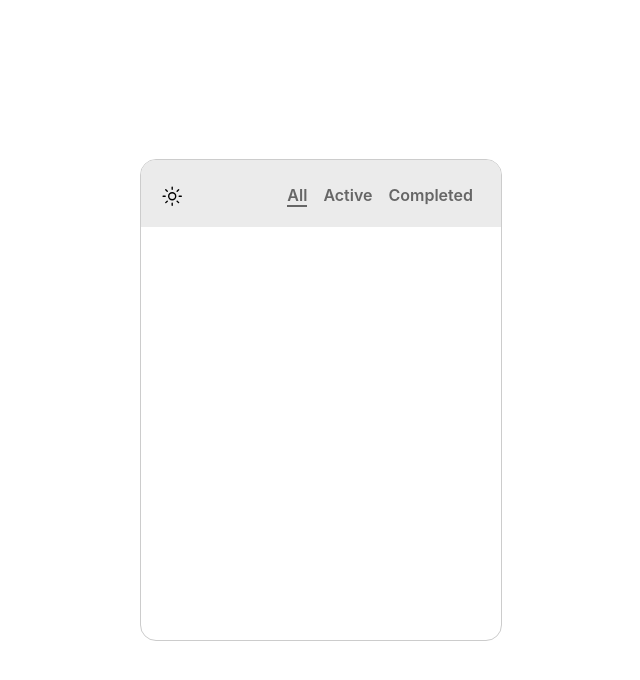
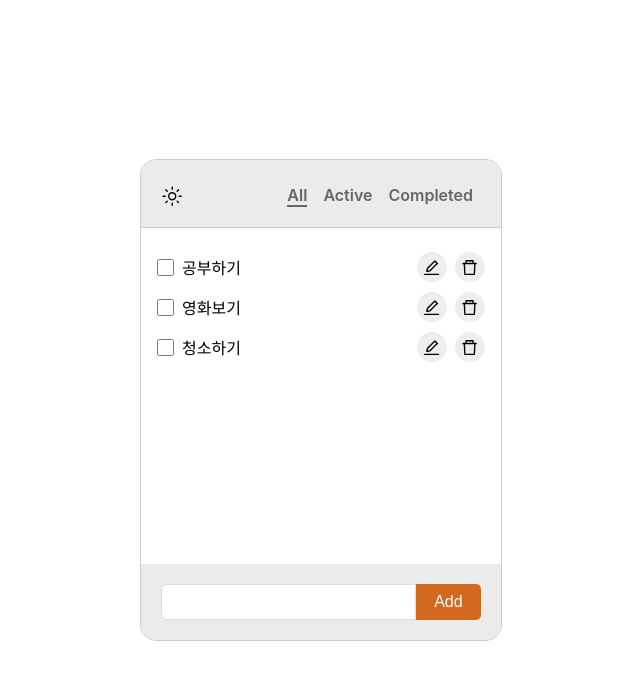
Before and after one commit to mylko72/react-todo, a React (Create React App) app: page / in a window 1280 px wide. Shown: the top 680 px of the page, without its empty margins (319-959 px from the left). Built offline with nearby package versions, Linux system fonts and the light colour scheme.

Commit message:
todo 레이아웃 코딩 완료

```diff
--- a/package.json
+++ b/package.json
@@ -35,5 +35,6 @@
       "last 1 firefox version",
       "last 1 safari version"
     ]
-  }
+  },
+  "packageManager": "yarn@1.22.22+sha512.a6b2f7906b721bba3d67d4aff083df04dad64c399707841b7acf00f6b133b7ac24255f2652fa22ae3534329dc6180534e98d17432037ff6fd140556e2bb3137e"
 }
--- a/src/App.css
+++ b/src/App.css
@@ -26,6 +26,8 @@ a:visited {
 }
 
 .App-todo {
+  display: flex;
+  flex-direction: column;
   width: 360px;
   height: 480px;
   overflow: hidden;
@@ -35,38 +37,3 @@ a:visited {
   background-color: #fff;
   text-align: center;
 }
-
-.App-header {
-  display: flex;
-  justify-content: space-between;
-  padding: 25px 20px 20px;
-  background-color: #ebebeb;
-}
-
-.todo-filtered {
-  display: flex;
-}
-
-.todo-filtered li {
-  padding: 0 .5rem;
-}
-
-.todo-filtered a {
-  position: relative;
-  font-weight: 600;
-}
-
-.todo-filtered .active a::after {
-  position: absolute;
-  left: 0;
-  bottom: -2px;
-  width: 100%;
-  height: 2px;
-  content: '';
-  background-color: #666;
-}
-
-.todo-mode {
-  font-size: 1.4rem;
-  cursor: pointer;
-}
--- a/src/App.js
+++ b/src/App.js
@@ -1,18 +1,15 @@
 import './App.css';
-import { IoSunnyOutline } from "react-icons/io5";
+import TodoFooter from './components/TodoFooter';
+import TodoHeader from './components/TodoHeader';
+import TodoLists from './components/TodoLists';
 
 function App() {
   return (
-    <div class="App-container">
+    <div className="App-container">
       <div className="App-todo">
-        <header className="App-header">
-          <IoSunnyOutline class="todo-mode" />
-          <ul class="todo-filtered">
-            <li class="active"><a href="#">All</a></li>
-            <li><a href="#">Active</a></li>
-            <li><a href="#">Completed</a></li>
-          </ul>
-        </header>
+        <TodoHeader />
+        <TodoLists />
+        <TodoFooter />
       </div>
     </div>
   );
--- /dev/null
+++ b/src/components/TodoFooter.js
@@ -0,0 +1,13 @@
+import React from 'react';
+import styles from './TodoFooter.module.css';
+
+export default function TodoFooter() {
+  return (
+    <div className={`${styles.footer}`}>
+      <form className={styles.form}>
+        <input type="text" />
+        <button type="submit">Add</button>
+      </form>
+    </div>
+  );
+}
--- /dev/null
+++ b/src/components/TodoFooter.module.css
@@ -0,0 +1,37 @@
+.footer {
+  margin-top: auto;
+  padding: 20px;
+  background-color: #ebebeb;
+}
+
+.footer .form {
+  display: flex;
+  align-items: center;
+}
+
+.footer .form input[type="text"] {
+  width: calc(100% - 70px);
+  height: 34px;
+  padding: 0 10px;
+  border: 1px solid #ddd;
+  border-radius: 5px 0 0 5px;
+  font-size: 1rem;
+  color: #666;
+  line-height: 34px;
+}
+
+.footer .form button {
+  width: 70px;
+  height: 36px;
+  border: none;
+  border-radius: 0 5px 5px 0;
+  background-color: chocolate;
+  font-size: 1rem;
+  color: #fff;
+  text-align: center;
+  cursor: pointer;
+}
+
+.dark.footer {
+  background-color: #385669;
+}
--- /dev/null
+++ b/src/components/TodoHeader.js
@@ -0,0 +1,19 @@
+import React from 'react';
+import styles from './TodoHeader.module.css';
+import { IoSunnyOutline } from "react-icons/io5";
+
+export default function TodoHeader() {
+
+  console.log('styles', styles);
+
+  return (
+    <header className={`${styles.header}`}>
+      <IoSunnyOutline className={styles.mode} />
+      <ul className={styles.filtered}>
+        <li className={styles.active}><a href="#">All</a></li>
+        <li><a href="#">Active</a></li>
+        <li><a href="#">Completed</a></li>
+      </ul>
+    </header>
+  );
+}
--- /dev/null
+++ b/src/components/TodoHeader.module.css
@@ -0,0 +1,51 @@
+.header {
+  display: flex;
+  justify-content: space-between;
+  padding: 25px 20px 20px;
+  border-bottom: 1px solid #ccc;
+  background-color: #ebebeb;
+}
+
+.filtered {
+  display: flex;
+}
+
+.filtered li {
+  padding: 0 .5rem;
+}
+
+.filtered a {
+  position: relative;
+  font-weight: 600;
+}
+
+.filtered .active a::after {
+  position: absolute;
+  left: 0;
+  bottom: -2px;
+  width: 100%;
+  height: 2px;
+  content: '';
+  background-color: #666;
+}
+
+.mode {
+  font-size: 1.4rem;
+  cursor: pointer;
+}
+
+.dark.header {
+  background-color: #385669;
+}
+
+.dark.header .filtered a {
+  color: #fdc407;
+}
+
+.dark .filtered .active a::after {
+  background-color: #fff;
+}
+
+.dark.header .mode {
+  color: #fff;
+}
--- /dev/null
+++ b/src/components/TodoLists.js
@@ -0,0 +1,37 @@
+import React from 'react';
+import { AiOutlineEdit } from "react-icons/ai";
+import { AiOutlineDelete } from "react-icons/ai";
+import styles from './TodoLists.module.css';
+
+export default function TodoLists() {
+  return (
+    <div className={`${styles.todolists}`}>
+      <ul>
+        <li>
+          <input type="checkbox" name="chk" id="title" />
+          <lable htmlFor="title">공부하기</lable>
+          <div className={styles.utils}>
+            <button type="button"><AiOutlineEdit  /></button>
+            <button type="button"><AiOutlineDelete  /></button>
+          </div>
+        </li>
+        <li>
+          <input type="checkbox" name="chk" id="title" />
+          <lable htmlFor="title">영화보기</lable>
+          <div className={styles.utils}>
+            <button type="button"><AiOutlineEdit  /></button>
+            <button type="button"><AiOutlineDelete  /></button>
+          </div>
+        </li>
+        <li>
+          <input type="checkbox" name="chk" id="title" />
+          <lable htmlFor="title">청소하기</lable>
+          <div className={styles.utils}>
+            <button type="button"><AiOutlineEdit  /></button>
+            <button type="button"><AiOutlineDelete  /></button>
+          </div>
+        </li>
+      </ul>
+    </div>
+  );
+}
--- /dev/null
+++ b/src/components/TodoLists.module.css
@@ -0,0 +1,47 @@
+.todolists {
+  height: 100%;
+  padding: 1.5rem 1rem;
+}
+
+.todolists li {
+  display: flex;
+  align-items: center;
+  margin-bottom: 10px;
+}
+
+.todolists li input[type="checkbox"] {
+  width: 17px;
+  height: 17px;
+  margin-right: .5rem;
+}
+
+.todolists .utils {
+  margin-left: auto;
+}
+
+.todolists .utils button {
+  display: inline-flex;
+  justify-content: center;
+  align-items: center;
+  width: 30px;
+  height: 30px;
+  margin-left: .5rem;
+  background-color: #eee;
+  border-radius: 100%;
+  border: none;
+  font-size: 1.2rem;
+  cursor: pointer;
+}
+
+.dark.todolists {
+  background-color: #3c6077;
+}
+
+.dark.todolists li {
+  color: #fff;
+}
+
+.dark.todolists .utils button {
+  background-color: rgba(238, 238, 238, .1);
+  color: #fff;
+}
```
